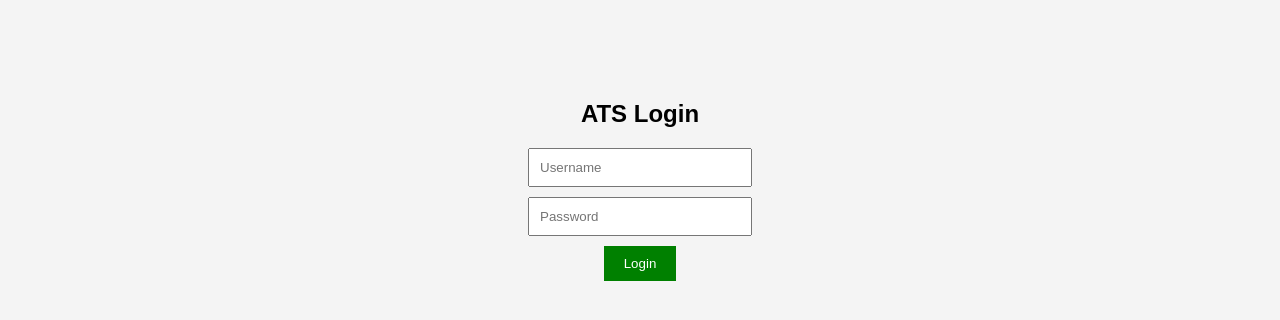
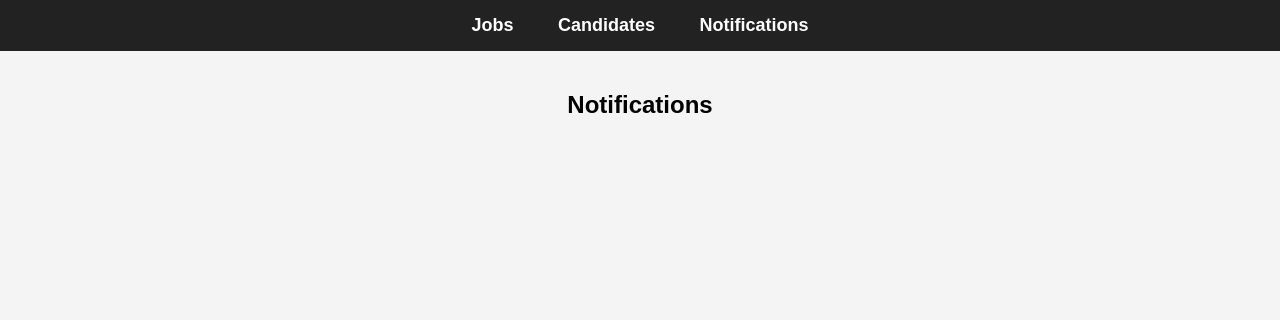
Before and after one commit to rohit1234-it/Applicant-Tracking-System, a Django app: template templates/notifications.html in a window 1280 px wide. Shown: the top 320 px of the page. Run offline with Django 5.2, Linux system fonts and the light colour scheme; the template is opened without the code that fills it, so the values that code supplies are empty.

Commit message:
ATS Lite project completed

```diff
--- a/static/app.js
+++ b/static/app.js
@@ -1,3 +1,6 @@
+// JOBS PAGE
+if (document.getElementById("jobList")) {
+
     fetch("https://rohit7709.pythonanywhere.com/api/jobs/")
     .then(response => response.json())
     .then(data => {
@@ -5,13 +8,87 @@ fetch("https://rohit7709.pythonanywhere.com/api/jobs/")
         let output = "";
 
         data.forEach(job => {
+
             output += `
-            <div>
-                <h3>${job.title}</h3>
-                <p>${job.required_skills}</p>
+                <div class="card">
+                    <h2>${job.title}</h2>
+                    <p><b>Skills:</b> ${job.required_skills}</p>
+                    <p><b>Created:</b> ${job.created_time}</p>
                 </div>
             `;
+
         });
 
         document.getElementById("jobList").innerHTML = output;
+
+    })
+    .catch(error => console.log("Jobs Error:", error));
+}
+
+
+
+// CANDIDATES PAGE
+if (document.getElementById("candidateList")) {
+
+    fetch("https://rohit7709.pythonanywhere.com/api/candidates/")
+    .then(response => response.json())
+    .then(data => {
+
+        let output = "";
+
+        data.forEach(candidate => {
+
+            output += `
+                <div class="card">
+                    <h2>${candidate.candidate_name}</h2>
+                    <p><b>Email:</b> ${candidate.email}</p>
+                    <p><b>Skills:</b> ${candidate.candidate_skills}</p>
+                    <p><b>ATS Score:</b> ${candidate.score}%</p>
+                </div>
+            `;
+
         });
+
+        document.getElementById("candidateList").innerHTML = output;
+
+    })
+    .catch(error => console.log("Candidates Error:", error));
+}
+
+
+
+// NOTIFICATIONS PAGE
+if (document.getElementById("notificationList")) {
+
+    fetch("https://rohit7709.pythonanywhere.com/api/notifications/")
+    .then(response => response.json())
+    .then(data => {
+
+        let output = "";
+
+        data.forEach(notification => {
+
+            output += `
+                <div class="card">
+                    <h3>${notification.message}</h3>
+                    <p><b>Status:</b> ${notification.is_read ? "Read" : "Unread"}</p>
+                    <p><b>Time:</b> ${notification.created_at}</p>
+                </div>
+            `;
+
+        });
+
+        document.getElementById("notificationList").innerHTML = output;
+
+    })
+    .catch(error => console.log("Notifications Error:", error));
+}
+
+
+
+// LOGIN FUNCTION
+function login() {
+
+    alert("Login functionality coming soon!");
+
+}
--- a/static/style.css
+++ b/static/style.css
@@ -1,32 +1,56 @@
-body {
-    font-family: Arial;
-    background: #f4f4f4;
+body{
+    margin: 0;
+    padding: 0;
+    font-family: Arial, sans-serif;
+    background-color: #f4f4f4;
+}
+
+
+/* NAVBAR */
+
+.navbar{
+    background-color: #222;
+    padding: 15px;
     text-align: center;
 }
 
-.container {
-    margin-top: 100px;
+.navbar a{
+    color: white;
+    text-decoration: none;
+    margin: 20px;
+    font-size: 18px;
+    font-weight: bold;
 }
 
-input {
-    display: block;
-    margin: 10px auto;
-    padding: 10px;
-    width: 200px;
+.navbar a:hover{
+    color: #00bfff;
 }
 
-button {
-    padding: 10px 20px;
-    background: green;
-    color: white;
-    border: none;
-    cursor: pointer;
+
+/* CONTAINER */
+
+.container{
+    width: 80%;
+    margin: auto;
+    margin-top: 40px;
 }
 
-.card {
-    background: white;
-    margin: 10px auto;
-    padding: 10px;
-    width: 50%;
-    border-radius: 5px;
+
+/* HEADINGS */
+
+h2{
+    text-align: center;
+    margin-bottom: 30px;
 }
+
+
+/* CARD */
+
+.card{
+    background-color: white;
+    padding: 20px;
+    margin-bottom: 20px;
+    border-radius: 10px;
+    text-align: center;
+    box-shadow: 0px 0px 10px rgba(0,0,0,0.1);
+}
--- a/templates/notifications.html
+++ b/templates/notifications.html
@@ -1,23 +1,30 @@
 {% load static %}
-
 
 <!DOCTYPE html>
 <html>
 <head>
-    <title>ATS Login</title>
+    <title>Notifications</title>
+
     <link rel="stylesheet" href="{% static 'style.css' %}">
 </head>
+
 <body>
 
+<nav class="navbar">
+    <a href="/api/jobs/">Jobs</a>
+    <a href="/api/candidates/">Candidates</a>
+    <a href="/api/notifications/">Notifications</a>
+</nav>
+
 <div class="container">
-    <h2>ATS Login</h2>
 
-    <input type="text" placeholder="Username">
-    <input type="password" placeholder="Password">
+    <h2>Notifications</h2>
 
-    <button onclick="login()">Login</button>
+    <div id="notificationList"></div>
+
 </div>
 
 <script src="{% static 'app.js' %}"></script>
+
 </body>
 </html>
```
Also changed, not shown: templates/Jobs.html (+15 -2 lines), templates/candidates.html (+15 -3 lines), templates/login.html (added, +23 -0 lines). Lines whose indentation alone changed are shown as unchanged.
